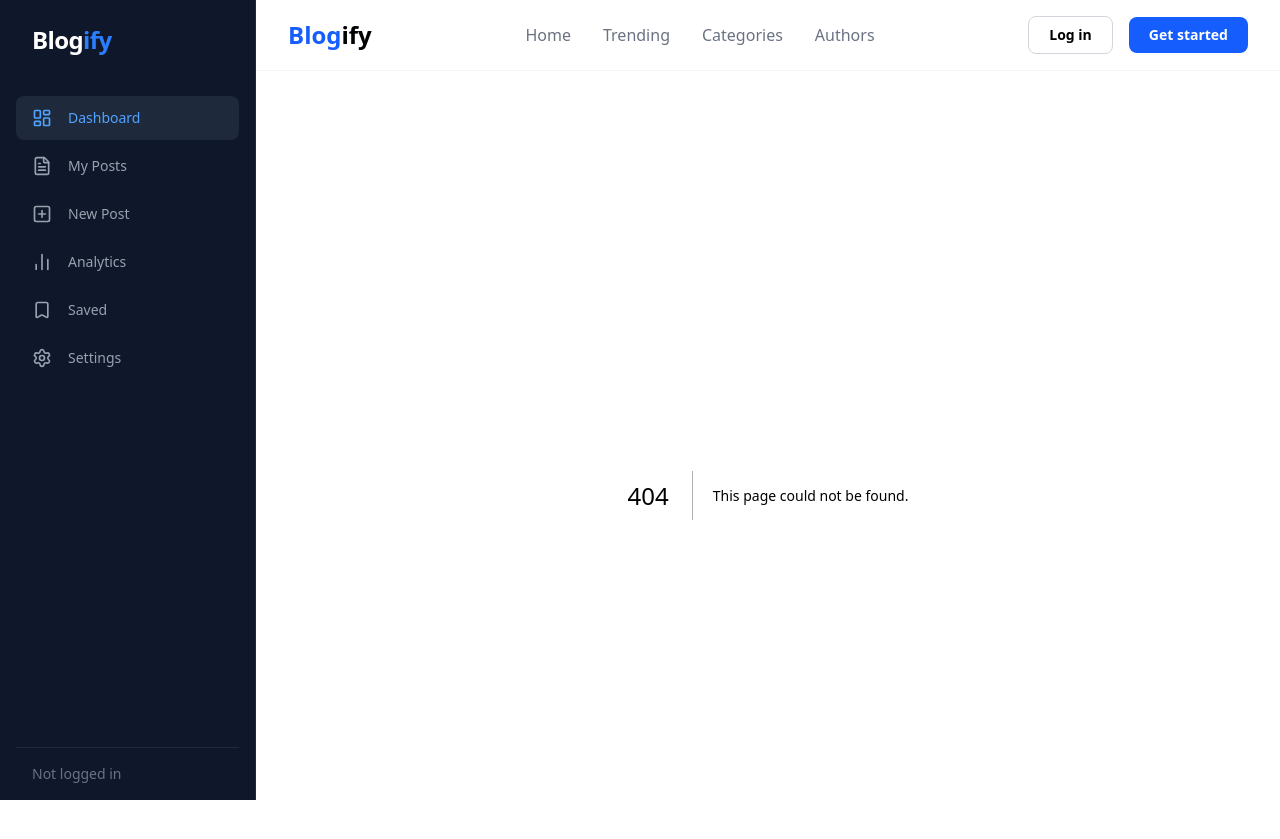
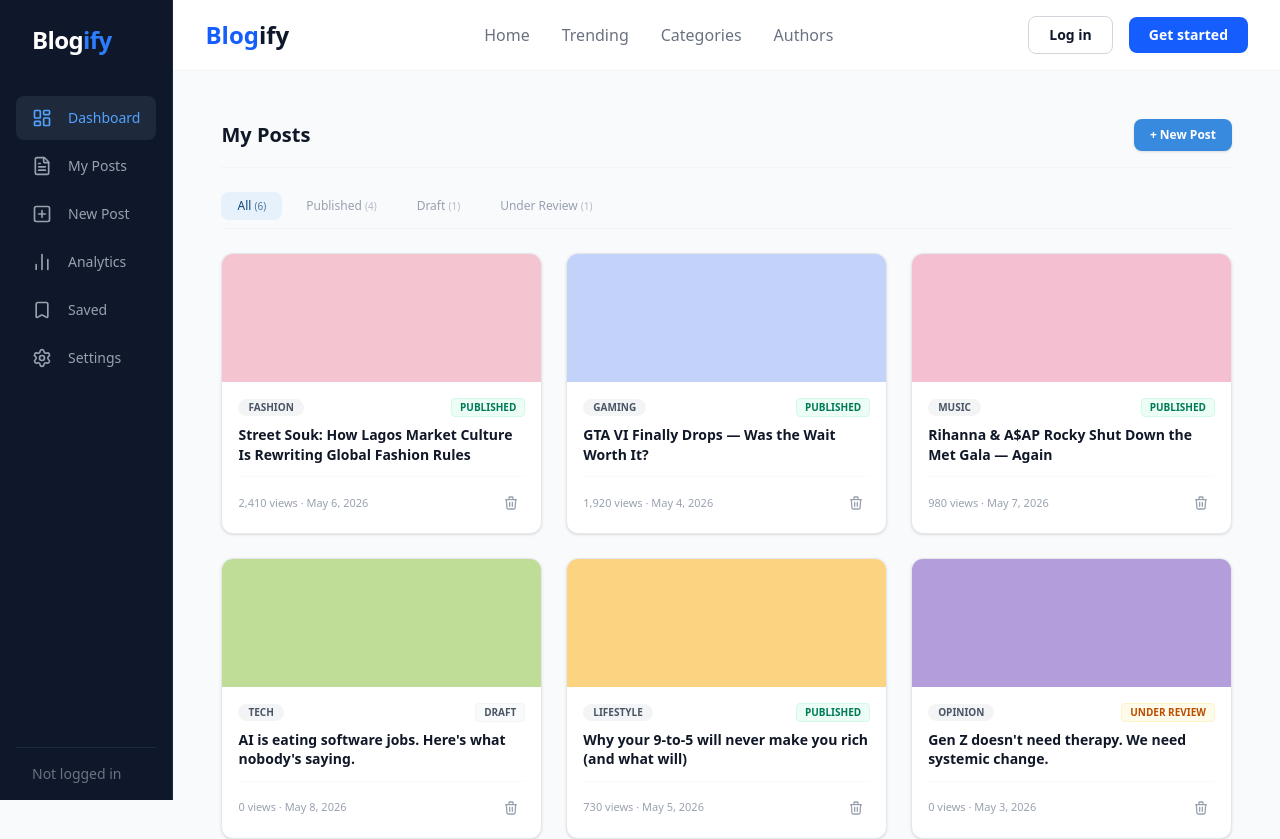
Before and after one commit to g93sambo/blog-platform, a Next.js app in the folder frontend/: page /dashboard/posts in a window 1280 px wide. Before the commit this address had no page. Shown: the top 839 px of the page. Built offline with nearby package versions, Linux system fonts and the light colour scheme.

Commit message:
chore: saved local updates before syncing with main
To prevent git checkout blocks.

```diff
--- a/frontend/app/blog/[id]/page.tsx
+++ b/frontend/app/blog/[id]/page.tsx
@@ -75,7 +75,7 @@ export default function BlogDetailsPage({ params }: { params: Promise<{ id: stri
         <p className="text-sm text-gray-500 text-center max-w-sm">
           The routing key <code className="bg-gray-100 px-1.5 py-0.5 rounded text-red-600">/blog/{currentId}</code> does not have an allocated text block dataset configured yet.
         </p>
-        <Link href="/" className="text-sm text-[#378add] font-medium hover:underline mt-2">
+        <Link href="/dashboard" className="text-sm text-[#378add] font-medium hover:underline mt-2">
           ← Return to Dashboard
         </Link>
       </main>
--- /dev/null
+++ b/frontend/app/dashboard/posts/page.tsx
@@ -0,0 +1,74 @@
+'use client';
+
+import { useState } from "react";
+import Link from "next/link";
+import { PostStatusTabs } from "@/components/dashboard/PostStatusTabs";
+import { ManagementPostCard } from "@/components/dashboard/ManagementPostCard";
+
+export default function MyPostsDashboardPage() {
+  const [activeTab, setActiveTab] = useState("All");
+
+  // Local state array modeling your operational dashboard posts row entries
+  const [userPosts, setUserPosts] = useState([
+    { id: "street-souk", title: "Street Souk: How Lagos Market Culture Is Rewriting Global Fashion Rules", category: "Fashion", status: "Published", views: "2,410", date: "May 6, 2026", color: "#f5c4d1" },
+    { id: "gta-vi", title: "GTA VI Finally Drops — Was the Wait Worth It?", category: "Gaming", status: "Published", views: "1,920", date: "May 4, 2026", color: "#c3d2f8" },
+    { id: "met-gala", title: "Rihanna & A$AP Rocky Shut Down the Met Gala — Again", category: "Music", status: "Published", views: "980", date: "May 7, 2026", color: "#f4c0d1" },
+    { id: "ai-jobs", title: "AI is eating software jobs. Here's what nobody's saying.", category: "Tech", status: "Draft", views: "—", date: "May 8, 2026", color: "#c0dd97" },
+    { id: "nine-to-five", title: "Why your 9-to-5 will never make you rich (and what will)", category: "Lifestyle", status: "Published", views: "730", date: "May 5, 2026", color: "#fcd381" },
+    { id: "gen-z", title: "Gen Z doesn't need therapy. We need systemic change.", category: "Opinion", status: "Under Review", views: "—", date: "May 3, 2026", color: "#b39ddb" }
+  ]);
+
+  const handleDeletePost = (id: string) => {
+    if (confirm("Are you sure you want to delete this article?")) {
+      setUserPosts((prev) => prev.filter((post) => post.id !== id));
+    }
+  };
+
+  // Compute live contextual numeric tallies for display tabs matching design specifications
+  const counts = {
+    All: userPosts.length,
+    Published: userPosts.filter(p => p.status === "Published").length,
+    Draft: userPosts.filter(p => p.status === "Draft").length,
+    "Under Review": userPosts.filter(p => p.status === "Under Review").length
+  };
+
+  const filteredPosts = activeTab === "All"
+    ? userPosts
+    : userPosts.filter((post) => post.status === activeTab);
+
+  return (
+    <div className="w-full text-left p-6 flex flex-col gap-6">
+
+      {/* View Dashboard Section Top Header Action Bar */}
+      <div className="w-full flex justify-between items-center border-b border-gray-100 pb-4">
+        <h1 className="text-xl font-bold text-gray-900">My Posts</h1>
+        <Link href="/write">
+          <button className="px-4 py-2 bg-[#378add] text-white text-xs font-semibold rounded-lg hover:bg-[#2776c2] transition-colors shadow-sm">
+            + New Post
+          </button>
+        </Link>
+      </div>
+
+      {/* Filter Segment Tabs Row Controls */}
+      <PostStatusTabs activeTab={activeTab} setActiveTab={setActiveTab} counts={counts} />
+
+      {/* Dynamic Structural Grid Framework Feed */}
+      {filteredPosts.length === 0 ? (
+        <div className="w-full py-20 bg-gray-50 rounded-xl border border-dashed border-gray-200 text-center text-sm text-gray-400">
+          No entries located matching this lifecycle state.
+        </div>
+      ) : (
+        <div className="grid grid-cols-1 md:grid-cols-2 lg:grid-cols-3 gap-6">
+          {filteredPosts.map((post) => (
+            <ManagementPostCard
+              key={post.id}
+              {...post}
+              onDelete={() => handleDeletePost(post.id)}
+            />
+          ))}
+        </div>
+      )}
+
+    </div>
+  );
+}
--- /dev/null
+++ b/frontend/components/dashboard/ManagementPostCard.tsx
@@ -0,0 +1,85 @@
+'use client';
+
+import Link from "next/link";
+
+interface ManagementPostCardProps {
+  id: string;
+  title: string;
+  category: string;
+  status: string;
+  views: string;
+  date: string;
+  color: string;
+  onDelete: () => void;
+}
+
+export const ManagementPostCard = ({
+  id,
+  title,
+  category,
+  status,
+  views,
+  date,
+  color,
+  onDelete
+}: ManagementPostCardProps) => {
+
+  // Style lookups matching badge statuses elegantly
+  const statusStyles: Record<string, string> = {
+    Published: "bg-emerald-50 text-emerald-700 border-emerald-100",
+    Draft: "bg-gray-50 text-gray-600 border-gray-100",
+    "Under Review": "bg-amber-50 text-amber-700 border-amber-100"
+  };
+
+  return (
+    <article className="flex flex-col bg-white border border-gray-200 rounded-xl overflow-hidden shadow-sm hover:shadow-md transition-shadow h-full relative group">
+
+      {/* Asset Display Visual Box Wrapper Banner */}
+      <Link href={`/blog/${id}`} className="w-full h-32 block overflow-hidden cursor-pointer">
+        <div className="w-full h-full transition-transform duration-300 group-hover:scale-102" style={{ backgroundColor: color }} />
+      </Link>
+
+      {/* Content Space Matrix Details Layout */}
+      <div className="p-4 flex flex-col flex-grow gap-3 text-xs justify-between">
+
+        <div className="flex flex-col gap-2">
+          {/* Post Categorization and Status Row Labels */}
+          <div className="flex justify-between items-center">
+            <span className="px-2.5 py-0.5 rounded-full text-[10px] font-semibold bg-gray-100 text-gray-600 uppercase">
+              {category}
+            </span>
+            <span className={`px-2 py-0.5 rounded text-[10px] font-bold uppercase border ${statusStyles[status] || 'bg-gray-50'}`}>
+              {status}
+            </span>
+          </div>
+
+          {/* Dynamic Article Header String Anchor */}
+          <Link href={`/blog/${id}`} className="block cursor-pointer">
+            <h2 className="text-gray-900 font-bold text-sm leading-snug line-clamp-2 hover:text-[#378add] transition-colors">
+              {title}
+            </h2>
+          </Link>
+        </div>
+
+        {/* Footer Metrics tracking Row Block along with Interactive Action Nodes */}
+        <div className="flex justify-between items-center border-t border-gray-50 pt-3 text-gray-400 font-medium text-[11px]">
+          <span>{views === "—" ? "0" : views} views · {date}</span>
+
+          {/* Functional Delete Action Bubble Component Element Trigger */}
+          <button
+            type="button"
+            onClick={onDelete}
+            className="p-1.5 rounded-md hover:bg-red-50 text-gray-400 hover:text-red-500 transition-colors cursor-pointer"
+            title="Delete this article permanently"
+            aria-label={`Delete article titled: ${title}`}
+          >
+            <svg className="w-4 h-4" fill="none" stroke="currentColor" viewBox="0 0 24 24">
+              <path strokeLinecap="round" strokeLinejoin="round" strokeWidth="2" d="M19 7l-.867 12.142A2 2 0 0116.138 21H7.862a2 2 0 01-1.995-1.858L5 7m5 4v6m4-6v6m1-10V4a1 1 0 00-1-1h-4a1 1 0 00-1 1v3M4 7h16" />
+            </svg>
+          </button>
+        </div>
+
+      </div>
+    </article>
+  );
+};
--- /dev/null
+++ b/frontend/components/dashboard/PostStatusTabs.tsx
@@ -0,0 +1,33 @@
+'use client';
+
+interface PostStatusTabsProps {
+  activeTab: string;
+  setActiveTab: (tab: string) => void;
+  counts: Record<string, number>;
+}
+
+export const PostStatusTabs = ({ activeTab, setActiveTab, counts }: PostStatusTabsProps) => {
+  const tabs = ["All", "Published", "Draft", "Under Review"] as const;
+
+  return (
+    <div className="flex flex-wrap gap-2 border-b border-gray-100 pb-2 select-none">
+      {tabs.map((tab) => {
+        const isActive = activeTab === tab;
+        return (
+          <button
+            key={tab}
+            type="button"
+            onClick={() => setActiveTab(tab)}
+            className={`px-4 py-1.5 rounded-lg text-xs font-medium transition-all ${
+              isActive
+                ? 'bg-[#e6f1fb] text-[#0c447c]'
+                : 'text-gray-400 hover:text-gray-700 bg-transparent'
+            }`}
+          >
+            {tab} <span className="text-[10px] opacity-70">({counts[tab]})</span>
+          </button>
+        );
+      })}
+    </div>
+  );
+};
```
